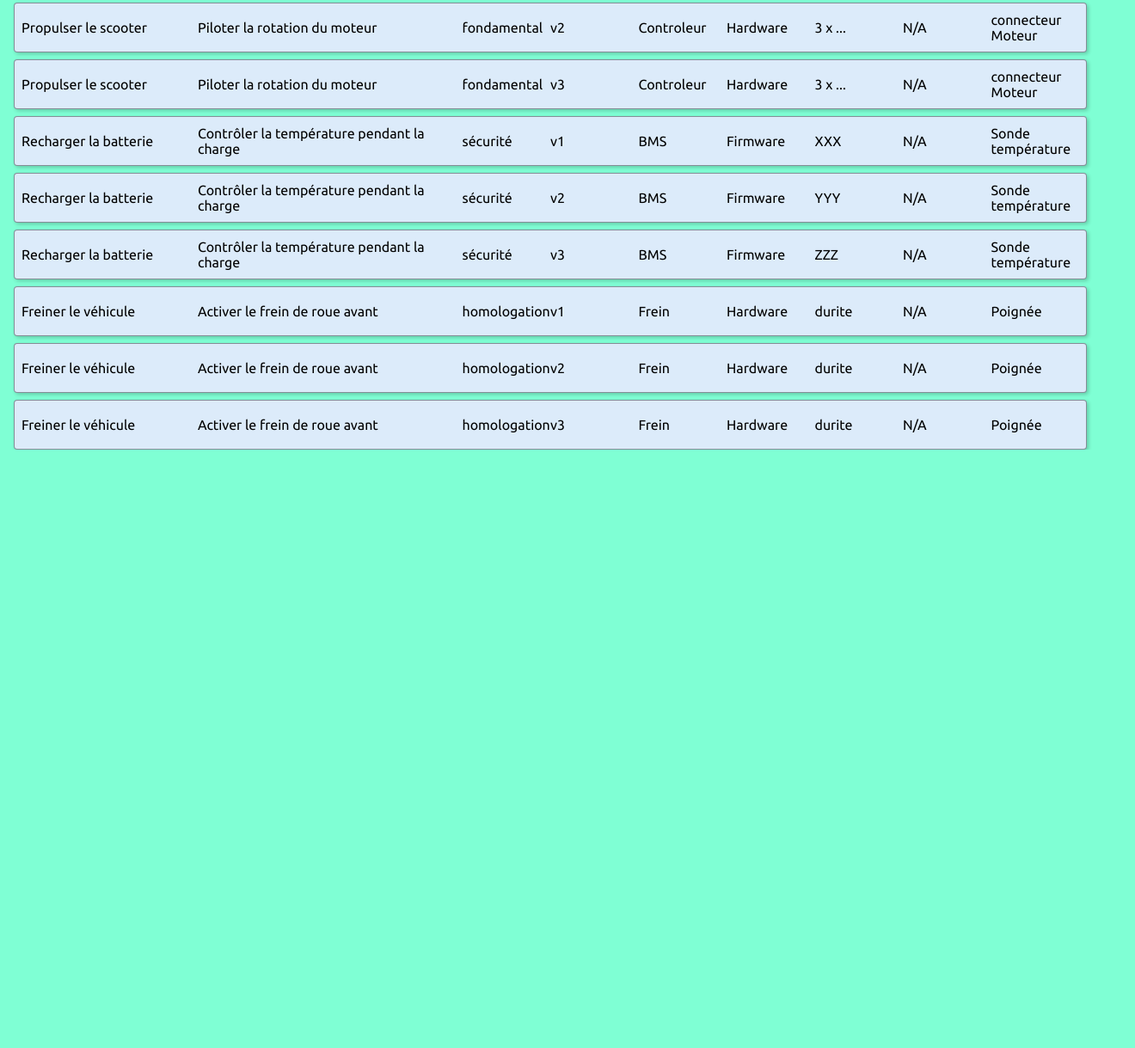
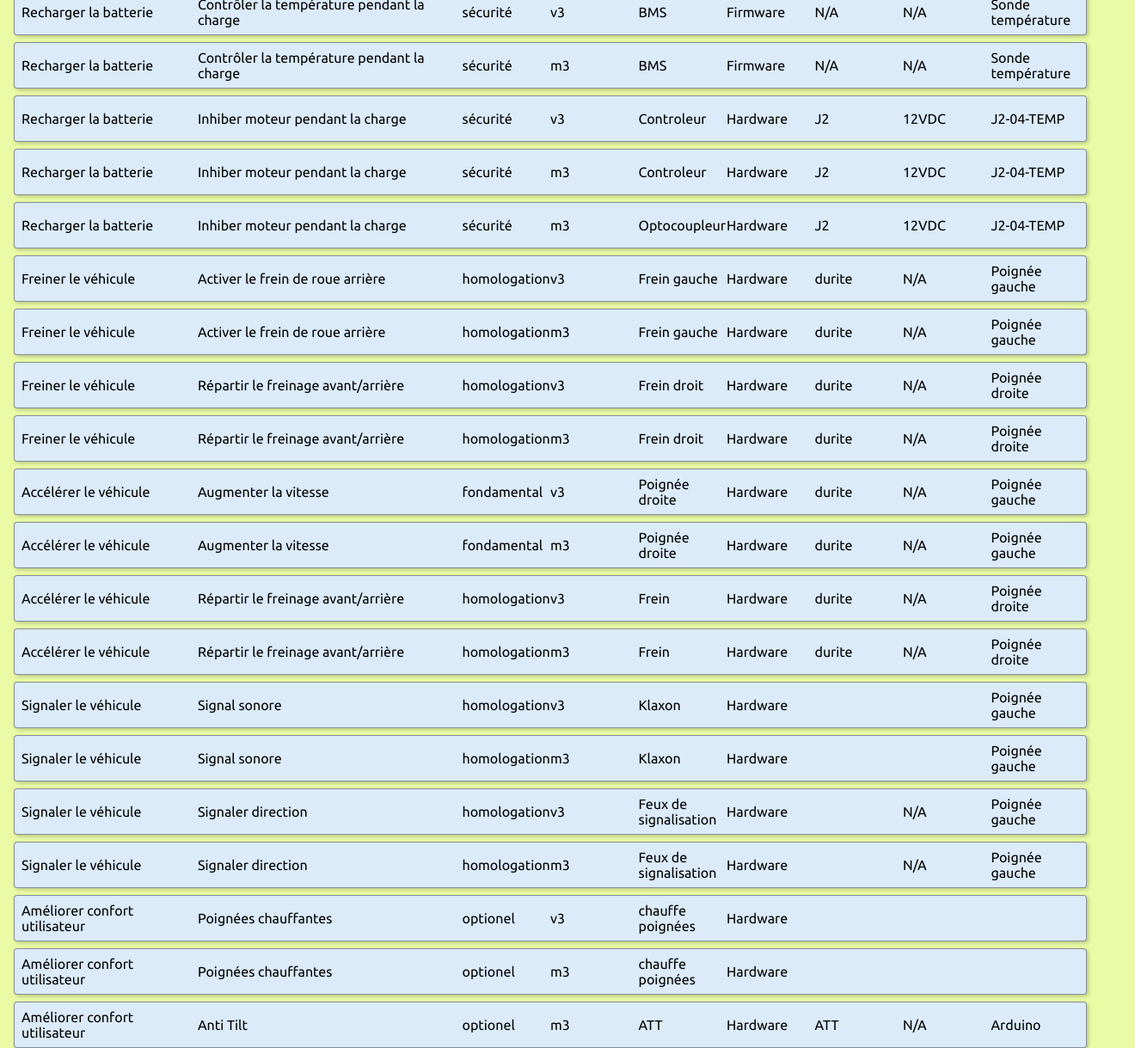
Before and after one commit to Ka10U/funkspec, a plain HTML site: page index.html in a window 1280 px wide. Shown: the part 444-1663 px from the top of the page at 86% size, 1320 px wide, since content can reach past the window. Before the commit the page ends 967 px from the top, so only its background shows below. Drawn offline with Linux system fonts and the light colour scheme.

Commit message:
màj partielle dataSpecs & secondary functions

```diff
--- a/funkspec.js
+++ b/funkspec.js
@@ -5,68 +5,67 @@ const specsData = [
             {
                 name: "Transmettre la puissance électrique",
                 type: "fondamental",
-                versions: ["v1", "v2", "v3"],
+                versions: ["v3"],
                 composant: "Controleur",
                 solution: "Hardware",
-                faisceau: "2 x ...",
+                faisceau: "BATT-ESC",
                 protocole: "N/A",
                 interfaces: "connecteur Batterie",
             },
             {
-                name: "Piloter la rotation du moteur",
+                name: "Transmettre la puissance électrique",
                 type: "fondamental",
-                versions: ["v1", "v2"],
+                versions: ["m3"],
                 composant: "Controleur",
                 solution: "Hardware",
-                faisceau: "3 x ...",
+                faisceau: "BATT-ESC",
                 protocole: "N/A",
-                interfaces: "connecteur Moteur",
+                interfaces: "borniers de puissance",
             },
             {
                 name: "Piloter la rotation du moteur",
                 type: "fondamental",
-                versions: ["v3"],
+                versions: ["v3", "m3"],
                 composant: "Controleur",
                 solution: "Hardware",
-                faisceau: "3 x ...",
+                faisceau: "ESC-MOT",
                 protocole: "N/A",
                 interfaces: "connecteur Moteur",
             },
         ],
     },
-
     {
         main_func: "Recharger la batterie",
         sec_funcs: [
             {
                 name: "Contrôler la température pendant la charge",
                 type: "sécurité",
-                versions: ["v1"],
+                versions: ["v3", "m3"],
                 composant: "BMS",
                 solution: "Firmware",
-                faisceau: "XXX",
+                faisceau: "N/A",
                 protocole: "N/A",
                 interfaces: "Sonde température",
             },
             {
-                name: "Contrôler la température pendant la charge",
+                name: "Inhiber moteur pendant la charge",
                 type: "sécurité",
-                versions: ["v2"],
-                composant: "BMS",
-                solution: "Firmware",
-                faisceau: "YYY",
-                protocole: "N/A",
-                interfaces: "Sonde température",
+                versions: ["v3", "m3"],
+                composant: "Controleur",
+                solution: "Hardware",
+                faisceau: "J2",
+                protocole: "12VDC",
+                interfaces: "J2-04-TEMP",
             },
             {
-                name: "Contrôler la température pendant la charge",
+                name: "Inhiber moteur pendant la charge",
                 type: "sécurité",
-                versions: ["v3"],
-                composant: "BMS",
-                solution: "Firmware",
-                faisceau: "ZZZ",
-                protocole: "N/A",
-                interfaces: "Sonde température",
+                versions: ["m3"],
+                composant: "Optocoupleur",
+                solution: "Hardware",
+                faisceau: "J2",
+                protocole: "12VDC",
+                interfaces: "J2-04-TEMP",
             },
         ],
     },
@@ -74,14 +73,99 @@ const specsData = [
         main_func: "Freiner le véhicule",
         sec_funcs: [
             {
-                name: "Activer le frein de roue avant",
+                name: "Activer le frein de roue arrière",
                 type: "homologation",
-                versions: ["v1", "v2", "v3"],
+                versions: ["v3", "m3"],
+                composant: "Frein gauche",
+                solution: "Hardware",
+                faisceau: "durite",
+                protocole: "N/A",
+                interfaces: "Poignée gauche",
+            },
+            {
+                name: "Répartir le freinage avant/arrière",
+                type: "homologation",
+                versions: ["v3", "m3"],
+                composant: "Frein droit",
+                solution: "Hardware",
+                faisceau: "durite",
+                protocole: "N/A",
+                interfaces: "Poignée droite",
+            },
+        ],
+    },
+    {
+        main_func: "Accélérer le véhicule",
+        sec_funcs: [
+            {
+                name: "Augmenter la vitesse",
+                type: "fondamental",
+                versions: ["v3", "m3"],
+                composant: "Poignée droite",
+                solution: "Hardware",
+                faisceau: "durite",
+                protocole: "N/A",
+                interfaces: "Poignée gauche",
+            },
+            {
+                name: "Répartir le freinage avant/arrière",
+                type: "homologation",
+                versions: ["v3", "m3"],
                 composant: "Frein",
                 solution: "Hardware",
                 faisceau: "durite",
                 protocole: "N/A",
-                interfaces: "Poignée",
+                interfaces: "Poignée droite",
+            },
+        ],
+    },
+    {
+        main_func: "Signaler le véhicule",
+        sec_funcs: [
+            {
+                name: "Signal sonore",
+                type: "homologation",
+                versions: ["v3", "m3"],
+                composant: "Klaxon",
+                solution: "Hardware",
+                faisceau: "",
+                protocole: "",
+                interfaces: "Poignée gauche",
+            },
+            {
+                name: "Signaler direction",
+                type: "homologation",
+                versions: ["v3", "m3"],
+                composant: "Feux de signalisation",
+                solution: "Hardware",
+                faisceau: "",
+                protocole: "N/A",
+                interfaces: "Poignée gauche",
+            },
+        ],
+    },
+    {
+        main_func: "Améliorer confort utilisateur",
+        sec_funcs: [
+            {
+                name: "Poignées chauffantes",
+                type: "optionel",
+                versions: ["v3", "m3"],
+                composant: "chauffe poignées",
+                solution: "Hardware",
+                faisceau: "",
+                protocole: "",
+                interfaces: "",
+            },
+            {
+                name: "Anti Tilt",
+                type: "optionel",
+                versions: ["m3"],
+                composant: "ATT",
+                solution: "Hardware",
+                faisceau: "ATT",
+                protocole: "N/A",
+                interfaces: "Arduino",
             },
         ],
     },
@@ -122,13 +206,9 @@ customElements.define("funk-spec", FunkSpec);
 const DataTable = document.querySelector("#datatable");
 console.log("element datatable", DataTable);
 
-// const versionSelector = document.querySelector("#version");
-// const versionSelector = document.querySelector(".version-select");
-// let activeVersion = versionSelector.value;
-// console.log("version sélectionnée: ", activeVersion);
-
 const selectors = {
     "func-select": ["All"],
+    "sec-select": ["All"],
     "type-select": ["All"],
     "version-select": ["All"],
     "comp-select": ["All"],
@@ -138,6 +218,7 @@ const selectors = {
 };
 
 const funcSelector = document.querySelector(".func-select");
+const secSelector = document.querySelector(".sec-select");
 const typeSelector = document.querySelector(".type-select");
 const versionSelector = document.querySelector(".version-select");
 const compSelector = document.querySelector(".comp-select");
@@ -156,6 +237,10 @@ const initData = () => {
         }
         mainFunc.sec_funcs.forEach((secFunc) => {
             let currentSecFunc = secFunc.name;
+            // if (!selectors["sec-select"].includes(currentSecFunc)) {
+            //     selectors["sec-select"].push(currentSecFunc);
+            //     secSelector.innerHTML += `<option value=${removeSpaces(currentSecFunc)}>${currentSecFunc}</option>`;
+            // }
             let currentFuncType = secFunc.type;
             if (!selectors["type-select"].includes(currentFuncType)) {
                 selectors["type-select"].push(currentFuncType);
@@ -191,6 +276,23 @@ const initData = () => {
                 }
             });
         });
+    });
+};
+
+const updateSecondaryFuncList = (activeMainFunc) => {
+    selectors["sec-select"] = ["All"];
+    secSelector.innerHTML = `<option value="All">All</option>`;
+    specsData.forEach((mainFunc) => {
+        let currentMainFunc = mainFunc.main_func;
+        if (activeMainFunc === removeSpaces(currentMainFunc)) {
+            mainFunc.sec_funcs.forEach((secFunc) => {
+                let currentSecFunc = secFunc.name;
+                if (!selectors["sec-select"].includes(currentSecFunc)) {
+                    selectors["sec-select"].push(currentSecFunc);
+                    secSelector.innerHTML += `<option value=${removeSpaces(currentSecFunc)}>${currentSecFunc}</option>`;
+                }
+            });
+        }
     });
 };
 
@@ -242,7 +344,15 @@ const listFunctions = () => {
 initData();
 listFunctions();
 
-[funcSelector, typeSelector, versionSelector, compSelector, solutionSelector, cableSelector, protocoleSelector].forEach((sel) =>
+funcSelector.addEventListener("change", (e) => {
+    secSelector.disabled = e.target.value === "All";
+    if (e.target.value !== "All") {
+        updateSecondaryFuncList(removeSpaces(e.target.value));
+    }
+    listFunctions();
+});
+
+[secSelector, typeSelector, versionSelector, compSelector, solutionSelector, cableSelector, protocoleSelector].forEach((sel) =>
     sel.addEventListener("change", (e) => {
         listFunctions();
     })
--- a/index.html
+++ b/index.html
@@ -11,14 +11,6 @@
 
 <body>
     <h1>FUNKSPEC</h1>
-    <!-- <div>
-        <select class="version-select">
-            <option value="v1">V1</option>
-            <option value="v2">V2</option>
-            <option value="v3">V3</option>
-            <option value="v4">V4</option>
-        </select>
-    </div> -->
     <div class="funkspec headline">
         <!-- <p>${mainFunc}</p> -->
         <div class="header">
@@ -29,6 +21,9 @@
         </div>
         <div class="header">
             <h4>Fonction Secondaire</h4>
+            <select class="sec-select" disabled>
+                <option value="All">All</option>
+            </select>
         </div>
         <div class="header">
             <h4>Type</h4>
--- a/main.css
+++ b/main.css
@@ -8,7 +8,7 @@
 }
 
 body {
-    background-color: aquamarine;
+    background-color: #EAFAA5;
     margin-left: 16px;
     margin-right: 16px;
 }
@@ -39,7 +39,7 @@ select {
     background-color: rgba(220, 235, 250);
     display: grid;
     grid-template-columns: 2fr 3fr 1fr 1fr 1fr 1fr 1fr 1fr 1fr;
-    height: 40px;
+    height: 36px;
     align-items: center;
     justify-content: space-between;
     padding: 8px;
```
